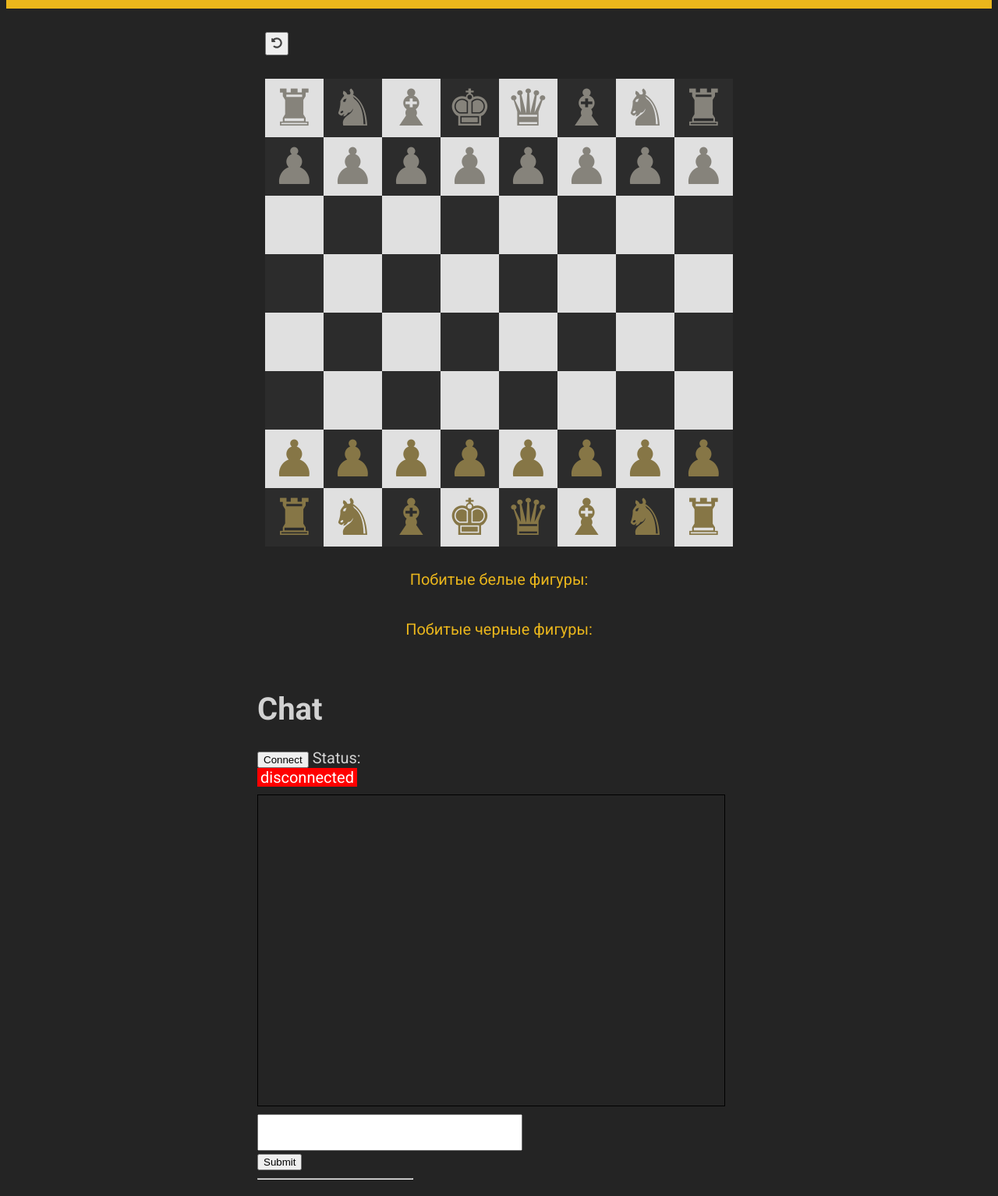
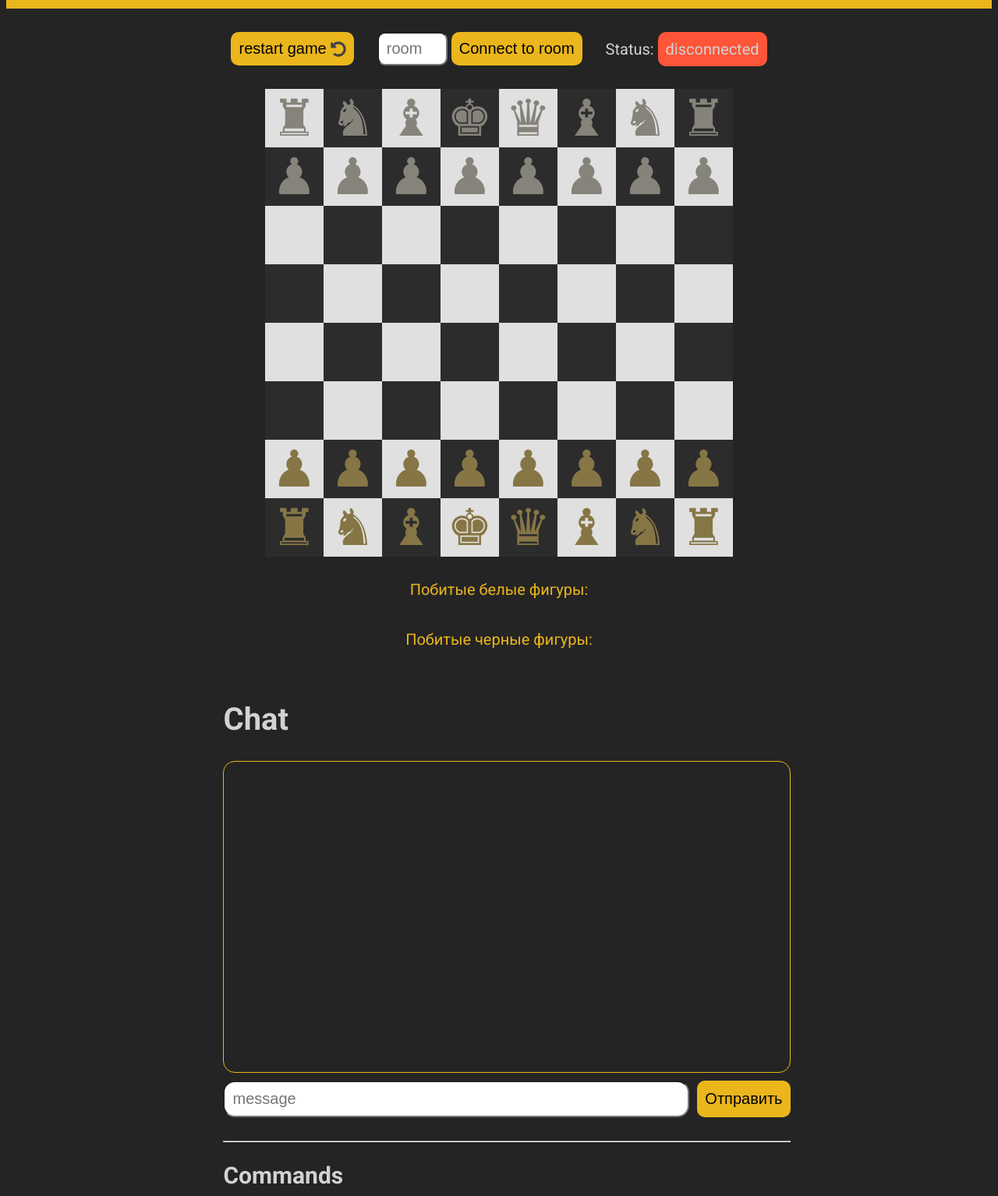
Before and after one commit to 01110000u01101110k/chessFrontend, a plain HTML site: page index.html in a window 1280 px wide. Shown: the part 61-1595 px from the top of the page at 78% size. Drawn offline with Linux system fonts and the light colour scheme.

Commit message:
fix chat layout

```diff
--- a/index.html
+++ b/index.html
@@ -17,9 +17,18 @@
     <main class="main" id="main">
 
         <div class="head_panel" id="head_panel">
-            <button class="head_panel_btn" id="head_panel_btn">
-                <img class="icon" src="./icons/undo-alt.svg" alt="undo">
+            <button class="btn" id="restart_btn">
+                <span> restart game </span>
+                <img class="restart_icon" src="./icons/undo-alt.svg" alt="undo">
             </button>
+            <form class="connect_form" id="connect_form">
+                <input class="connect_input" type="text" id="connect_input" placeholder="room" />
+                <button class="btn" id="connect">Connect to room</button>
+            </form>
+            <div class="status_info">
+                <span>Status:</span>
+                <span class="status" id="status">disconnected</span>
+            </div>
         </div>
 
         <div class="play_field">
@@ -41,18 +50,16 @@
         <div class="chat">
             <h1>Chat</h1>
 
-            <div>
-                <button id="connect">Connect</button>
-                <span>Status:</span>
-                <span id="status">disconnected</span>
+            <div class="chat_body">
+                <div class="logs" id="log"></div>
+
+                <form class="chat_form" id="chat_form">
+                    <input class="chat_input" type="text" id="chat_input" placeholder="message" />
+                    <button class="btn" type="submit" id="send">
+                        Отправить
+                    </button>
+                </form>
             </div>
-
-            <div id="log"></div>
-
-            <form id="chatform">
-                <input type="text" id="text" />
-                <input type="submit" id="send" />
-            </form>
 
             <hr />
 
--- a/scripts.js
+++ b/scripts.js
@@ -1,14 +1,16 @@
 const board = document.getElementById("board");
 //const start_button = document.getElementById("start_btn");
 
-const status = document.getElementById('status')
-const connectButton = document.getElementById('connect')
-const log = document.getElementById('log')
-const form = document.getElementById('chatform')
-const input = document.getElementById('text')
+const status = document.getElementById('status');
+const connect_form = document.getElementById("connect_form");
+const connect_input = document.getElementById("connect_input");
+const connectButton = document.getElementById('connect');
+const log = document.getElementById('log');
+const chat_form = document.getElementById('chat_form');
+const input = document.getElementById('chat_input');
 const retired_white_pieces = document.getElementById("retired_white_pieces");
 const retired_black_pieces = document.getElementById("retired_black_pieces");
-const head_panel_btn = document.getElementById("head_panel_btn");
+const restart_btn = document.getElementById("restart_btn");
 
 //start_button.addEventListener("click", start);
 
@@ -78,13 +80,13 @@ function connect() {
     updateConnectionStatus();
   }
 
-  socket.onmessage = (ev) => {
-    if(ev.data.indexOf(chess_step) > -1){
-      update_position(ev.data);
-    } else if(ev.data.indexOf(restart_game) > -1) {
+  socket.onmessage = (event) => {
+    if(event.data.indexOf(chess_step) > -1){
+      update_position(event.data);
+    } else if(event.data.indexOf(restart_game) > -1) {
       create_board();
     }
-    set_log('Received: ' + ev.data, 'message');
+    set_log('Received: ' + event.data, 'message');
   }
 
   socket.onclose = () => {
@@ -127,16 +129,16 @@ function disconnect() {
 
 function updateConnectionStatus() {
   if (socket) {
-    status.style.backgroundColor = 'transparent';
-    status.style.color = 'green';
+    status.style.backgroundColor = 'rgb(113, 45, 234)';
+    status.style.color = 'rgb(210, 210, 210)';
     status.textContent = `connected`;
     connectButton.innerHTML = 'Disconnect';
-    input.focus();
+    connect_input.focus();
   } else {
-    status.style.backgroundColor = 'red';
-    status.style.color = 'white';
+    status.style.backgroundColor = 'rgb(255, 85, 57)';
+    status.style.color = 'rgb(210, 210, 210)';
     status.textContent = 'disconnected';
-    connectButton.textContent = 'Connect';
+    connectButton.textContent = 'Connect to room';
   }
 }
 
@@ -150,8 +152,20 @@ connectButton.addEventListener('click', () => {
   updateConnectionStatus();
 })
 
-form.addEventListener('submit', (ev) => {
-  ev.preventDefault();
+connect_form.addEventListener('submit', (event) => {
+  event.preventDefault();
+
+  const text = connect_input.value;
+
+  set_log('Connecting: ' + text);
+  socket.send(text);
+
+  connect_input.value = '';
+  connect_input.focus();
+})
+
+chat_form.addEventListener('submit', (event) => {
+  event.preventDefault();
 
   const text = input.value;
 
@@ -784,7 +798,7 @@ board.addEventListener(
   false
 );
 
-head_panel_btn.addEventListener("click", () => {
+restart_btn.addEventListener("click", () => {
   if(socket){
     socket.send(`${restart_game}`);
   }
--- a/styles.css
+++ b/styles.css
@@ -6,6 +6,7 @@
     --main-color: rgb(36, 36, 36);
     --second-color: rgb(234, 182, 28);
     --third-color: rgb(210, 210, 210);
+    --error-color: rgb(255, 85, 57);
 }
 
 body {
@@ -48,19 +49,51 @@ p {
 }
 
 .head_panel {
+  display: flex;
+  justify-content: space-between;
+  align-items: center;
+  gap: 30px;
   margin-top: 10px;
   margin-bottom: 10px;
   margin-left: 20px;
   margin-right: 20px;
 }
 
-.head_panel_btn {
-  min-width: 30px;
-  min-height: 30px;
+.btn {
+  display: flex;
+  justify-content: center;
+  align-items: center;
+  gap: 5px;
+  background: var(--second-color);
+  border: 0;
+  border-radius: 10px;
+  padding: 10px;
+  cursor: pointer;
+  font-size: 20px;
+}
+
+.restart_icon {
+  width: 20px;
+  height: auto;
+}
+
+.connect_form {
+  display: flex;
+  gap: 5px;
+}
+
+.connect_input {
+  width: 90px;
+  padding-top: 4px;
+  padding-bottom: 4px;
+  padding-left: 10px;
+  padding-right: 10px;
+  border-radius: 10px;
 }
 
 .play_field {
   display: grid;
+  justify-content: center;
   margin: 10px;
 }
 
@@ -82,11 +115,6 @@ p {
   display: flex;
   height: 100%;
   font-size: 40px;
-}
-
-.chat {
-  width: 200px;
-  margin: 10px;
 }
 
 .board {
@@ -179,22 +207,38 @@ p {
   font-size: inherit;
 }
 
-  #log {
-    width: 30em;
+.chat {
+  width: 100%;
+  margin: 10px;
+}
+
+.chat_body {
+  margin-top: 30px;
+  margin-bottom: 30px;
+}
+
+.logs {
   height: 20em;
   overflow: auto;
   margin: 0.5em 0;
-
-    border: 1px solid black;
+  border: 1px solid var(--second-color);
+  border-radius: 15px;
 }
 
-  #status {
-    padding: 0 0.2em;
+.chat_form {
+  display: flex;
+  gap: 10px;
 }
 
-  #text {
-    width: 17em;
+.chat_input{
+  width: 100%;
   padding: 0.5em;
+  border-radius: 15px;
+}
+
+.status {
+  padding: 10px;
+  border-radius: 10px;
 }
 
 .msg {
@@ -204,14 +248,17 @@ p {
 
 .msg--status {
   /* a light yellow */
-    background-color: #ffffc9;
+  background-color: var(--second-color);
+  color: var(--main-color);
 }
 
 .msg--message {
   /* a light blue */
-    background-color: #d2f4ff;
+  background-color: transparent;
+  color: var(--third-color);
 }
 
 .msg--error {
-    background-color: pink;
+  background-color: var(--error-color);
+  color: var(--third-color);
 }
```
Lines whose indentation alone changed are shown as unchanged.
